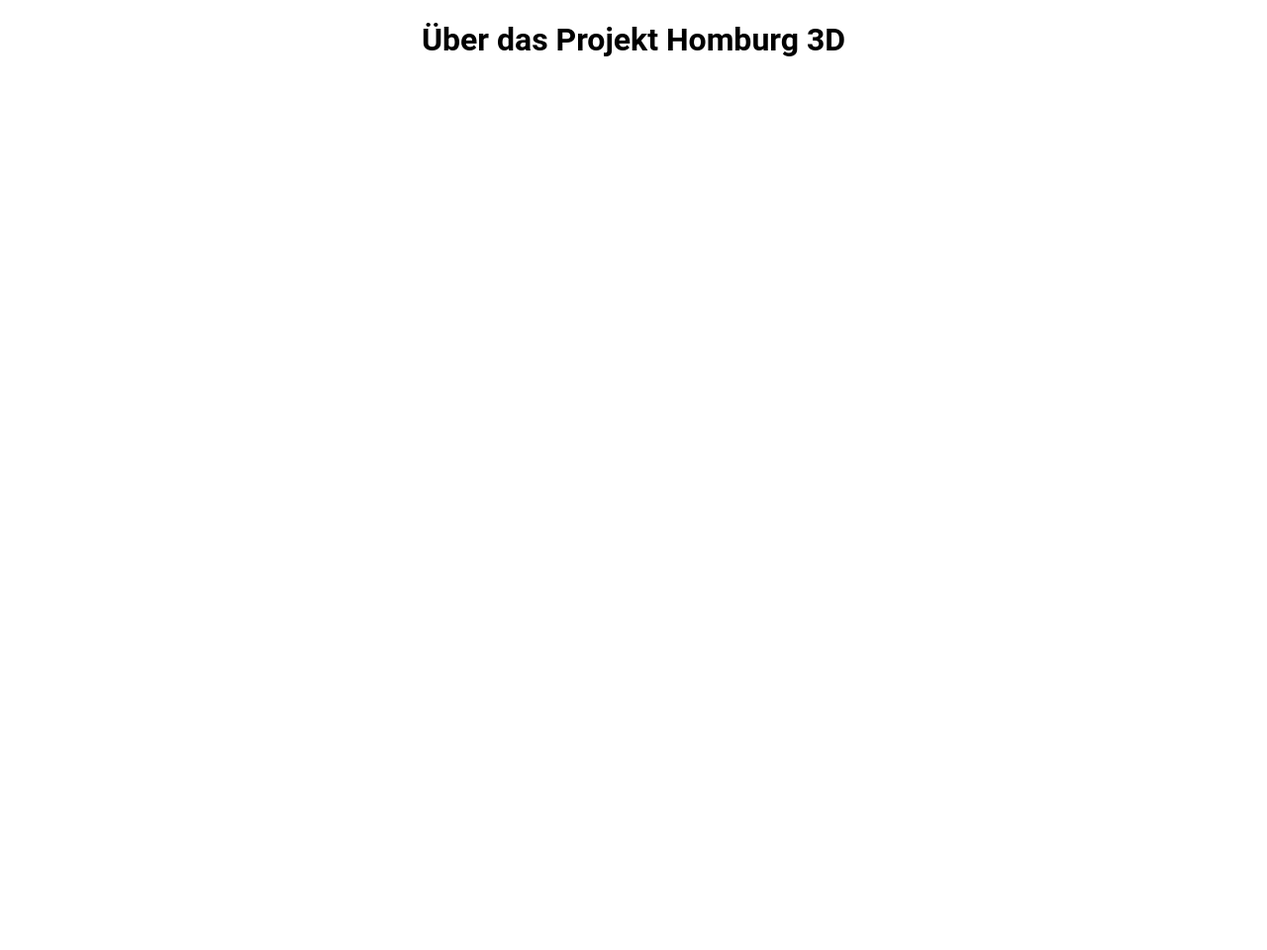
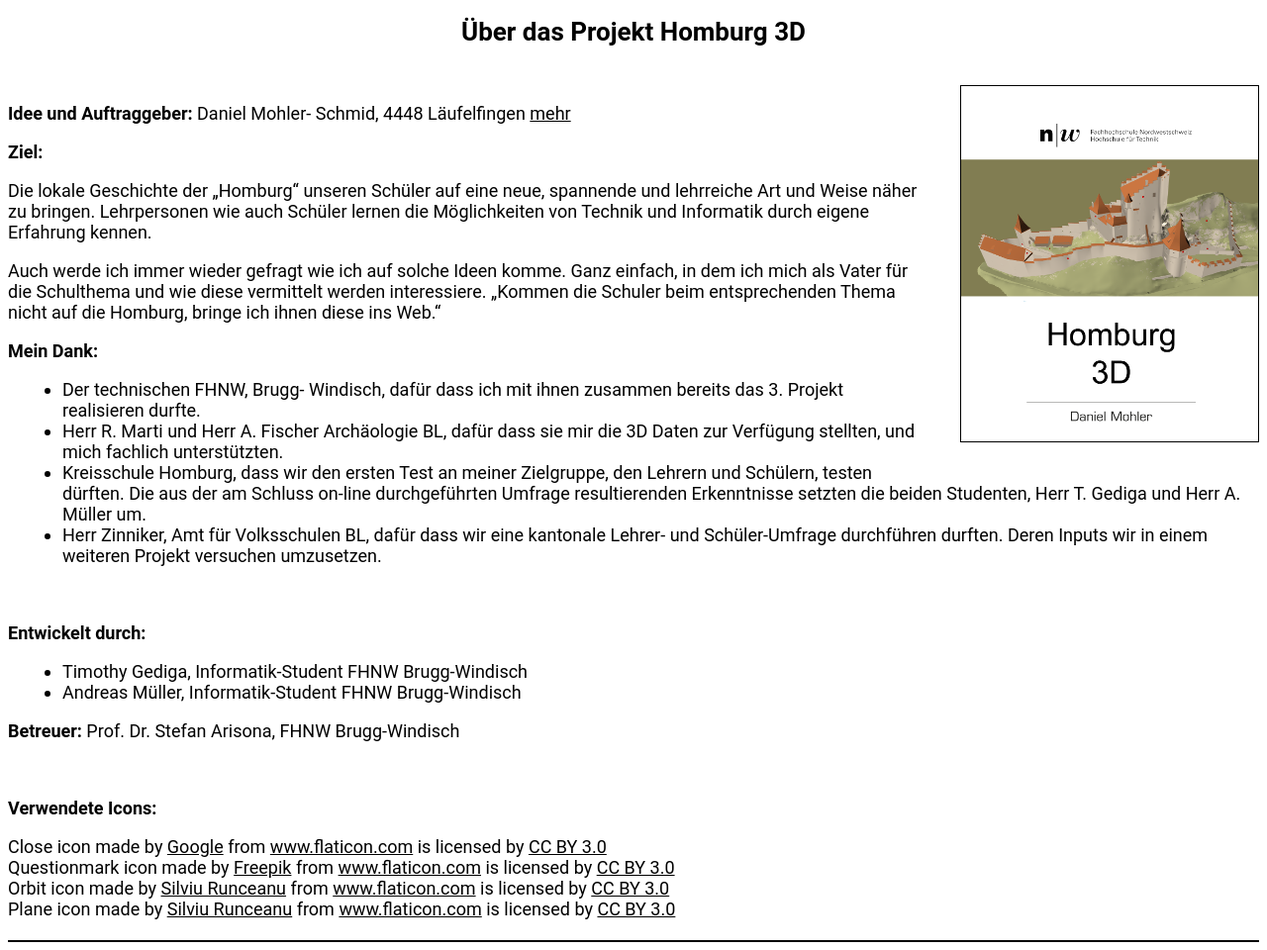
Before and after one commit to KingZofQueenZ/3D-Homburg, a plain HTML site: page content/about.html in a window 1280 px wide. Shown: the whole page at 99% size. Before the commit the page ends 800 px from the top, so only its background shows below. Drawn offline with Linux system fonts and the light colour scheme.

Commit message:
add about page

```diff
--- a/content/about.html
+++ b/content/about.html
@@ -2,22 +2,117 @@
 <html>
 	<head>
 		<style>
-			h1 {
+      .about-container {
+        font-size: 18px;
+      }
+
+			.about-title {
 				color: black;
 				font-family: roboto;
+        text-align: center;
+        font-size: 26px;
 			}
-			#container a {
+
+      .separator{
+        width: 100%;
+        border-bottom: 2px black solid;
+      }
+
+      .about-logo{
+        width: 300px;
+        float: right;
+        border: 1px solid black;
+        margin-left: 40px;
+        margin-bottom: 20px;
+      }
+
+      .about-text {
+        color: black;
+        text-align: left;
+				font-family: roboto;
+        font-size: 18px;
+      }
+
+      .about-text b{
+        font-weight: 700;
+      }
+
+      .about-list {
+        text-align: left;
 				color: black;
 				font-family: roboto;
+        list-style-type: disc;
+        margin-left: 15px;
+        font-size: 18px;
+      }
+
+      .about-list li {
+        display: list-item;
+      }
+
+		  .about-link {
+				color: black;
+        text-decoration: underline;
+				font-family: roboto;
+        font-size: 18px;
 			}
+
+      .about-icons {
+        color: black;
+        font-size: 18px;;
+				font-family: roboto;
+        text-align: left;
+      }
+
+      .about-icons a{
+        color: black;
+        text-decoration: underline;
+        font-size: 18px;
+      }
+
+
 		</style>
 
 
 	</head>
-	<body>
-		<div class="gallery" align="center">
-			<h1>Über das Projekt Homburg 3D</h1>
+	<body class='about-container'>
+    <h1 class='about-title'>Über das Projekt Homburg 3D</h1>
+    <div class='separator'/>
+    <br/>
+    <img class='about-logo' src='../assets/logo.png' />
+    <p class='about-text'><b>Idee und Auftraggeber:</b> Daniel Mohler- Schmid, 4448 Läufelfingen <a class='about-link' target="_blank" href="http://www.flurnamenpuzzle.com/ueber/pers.htm">mehr</a></p>
+    <p class='about-text'><b>Ziel:</b></p>
+    <p class='about-text'>
+      Die lokale Geschichte der „Homburg“ unseren Schüler auf eine neue, spannende und lehrreiche Art und
+      Weise näher zu bringen. Lehrpersonen wie auch Schüler lernen die Möglichkeiten von Technik und Informatik
+      durch eigene Erfahrung  kennen.
+    </p>
+    <p class='about-text'>
+      Auch werde ich immer wieder gefragt wie ich auf solche Ideen komme.
+      Ganz einfach, in dem ich mich als Vater für die Schulthema und wie diese vermittelt werden interessiere.
+      „Kommen die Schuler beim entsprechenden Thema nicht auf die Homburg, bringe ich ihnen diese ins Web.“
+    </p>
 
-		</div>
+    <p class='about-text'><b>Mein Dank:</b></p>
+    <ul class='about-list'>
+      <li>Der technischen FHNW, Brugg- Windisch, dafür dass ich mit ihnen zusammen bereits das 3. Projekt realisieren durfte.</li>
+      <li>Herr R. Marti und Herr A. Fischer Archäologie BL, dafür dass sie mir die 3D Daten zur Verfügung stellten, und mich fachlich unterstützten.</li>
+      <li>Kreisschule Homburg, dass wir den ersten Test an meiner Zielgruppe, den Lehrern und Schülern, testen dürften. Die aus der am Schluss on-line durchgeführten  Umfrage resultierenden Erkenntnisse setzten die beiden Studenten, Herr T. Gediga und Herr A. Müller um.</li>
+      <li>Herr Zinniker, Amt für Volksschulen BL, dafür dass wir eine kantonale Lehrer- und Schüler-Umfrage durchführen durften. Deren Inputs wir in einem weiteren Projekt versuchen umzusetzen.</li>
+    </ul>
+    <br/>
+    <p class='about-text'><b>Entwickelt durch:</b></p>
+    <ul class='about-list'>
+      <li>Timothy Gediga, Informatik-Student FHNW Brugg-Windisch</li>
+      <li>Andreas Müller, Informatik-Student FHNW Brugg-Windisch</li>
+    </ul>
+    <p class='about-text'><b>Betreuer:</b> Prof. Dr. Stefan Arisona, FHNW Brugg-Windisch</p>
+    <br/>
+    <p class='about-text'><b>Verwendete Icons:</b></p>
+    <div class='about-icons'>Close icon made by <a href="http://www.flaticon.com/authors/google" title="Google">Google</a> from <a href="http://www.flaticon.com" title="Flaticon">www.flaticon.com</a>             is licensed by <a href="http://creativecommons.org/licenses/by/3.0/" title="Creative Commons BY 3.0">CC BY 3.0</a></div>
+    <div class='about-icons'>Questionmark icon made by <a href="http://www.freepik.com" title="Freepik">Freepik</a> from <a href="http://www.flaticon.com" title="Flaticon">www.flaticon.com</a>             is licensed by <a href="http://creativecommons.org/licenses/by/3.0/" title="Creative Commons BY 3.0">CC BY 3.0</a></div>
+    <div class='about-icons'>Orbit icon made by <a href="http://www.flaticon.com/authors/silviu-runceanu" title="Silviu Runceanu">Silviu Runceanu</a> from <a href="http://www.flaticon.com" title="Flaticon">www.flaticon.com</a>             is licensed by <a href="http://creativecommons.org/licenses/by/3.0/" title="Creative Commons BY 3.0">CC BY 3.0</a></div>
+    <div class='about-icons'>Plane icon made by <a href="http://www.flaticon.com/authors/silviu-runceanu" title="Silviu Runceanu">Silviu Runceanu</a> from <a href="http://www.flaticon.com" title="Flaticon">www.flaticon.com</a>             is licensed by <a href="http://creativecommons.org/licenses/by/3.0/" title="Creative Commons BY 3.0">CC BY 3.0</a></div>
+    <img
 	</body>
 </html>
--- a/scripts/ModelHandling.js
+++ b/scripts/ModelHandling.js
@@ -498,7 +498,9 @@ function detectIfMarkerClicked(){
 // Load html file with the same name as the marker in content div
 function showContentOverlay(markerName){
 	$( "#content" ).load( "content/" + markerName + ".html" );
+	$( "#content-overlay" ).fadeIn( 300 );
 	$( "#content-container" ).fadeIn( 300 );
+	$( ".close-icon" ).fadeIn( 300 );
 }
 
 // -------------------------------------------------------------
```
Also changed, not shown: css/style.css (+13 -5 lines), index.html (+12 -5 lines), assets/logo.png (added).
